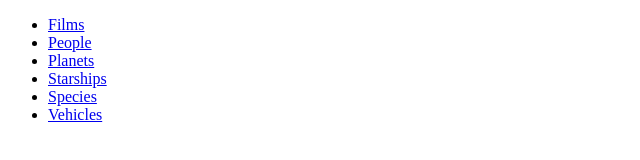
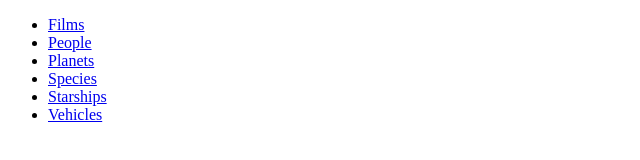
Before and after one commit to dashrenderer/ng-swapi-ui, an Angular app: page / in a window 1280 px wide. Shown: the top 160 px of the page, without its empty margins (0-640 px from the left). Built offline with nearby package versions, Linux system fonts and the light colour scheme.

Commit message:
Alphabetize main nav

```diff
--- a/src/app/app.component.html
+++ b/src/app/app.component.html
@@ -3,8 +3,8 @@
     <li><a routerLink="/films">Films</a></li>
     <li><a routerLink="/people">People</a></li>
     <li><a routerLink="/planets">Planets</a></li>
+    <li><a routerLink="/species">Species</a></li>
     <li><a routerLink="/starships">Starships</a></li>
-    <li><a routerLink="/species">Species</a></li>
     <li><a routerLink="/vehicles">Vehicles</a></li>
   </ul>
 </nav>
```
